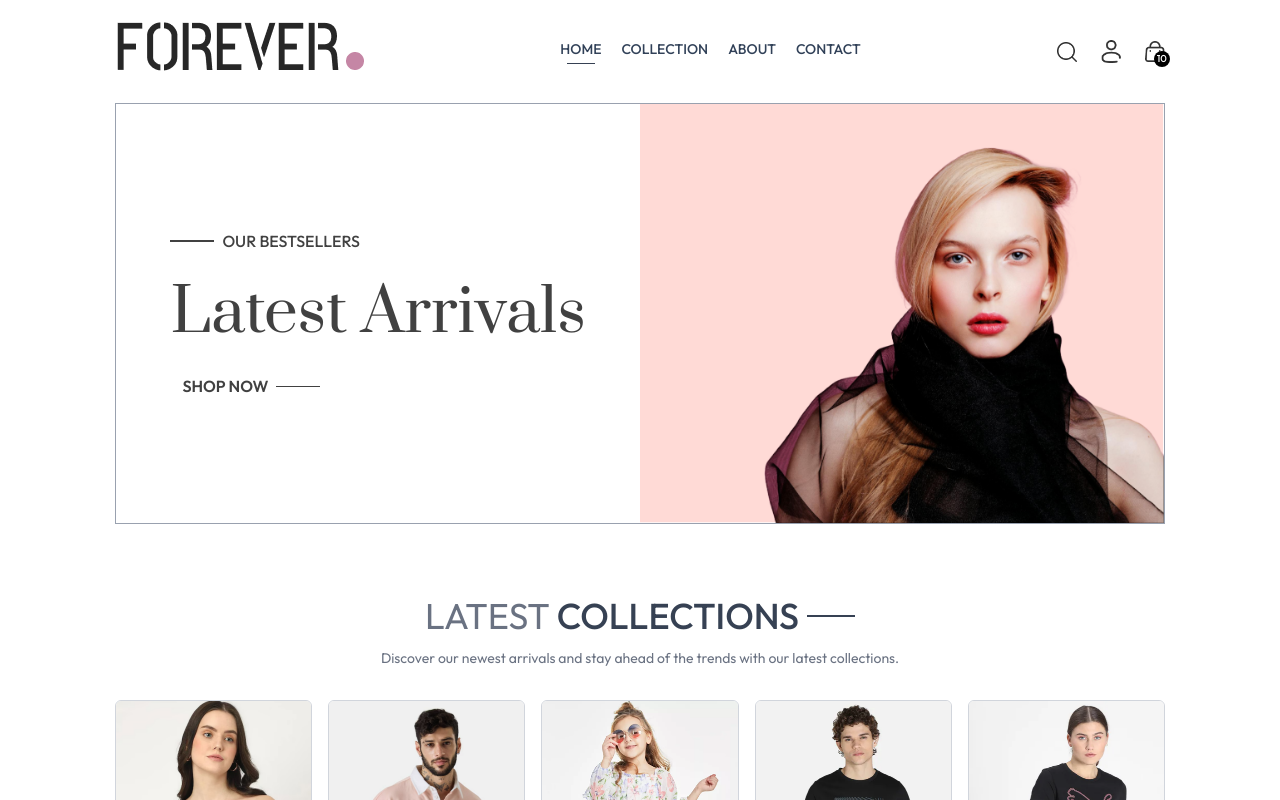
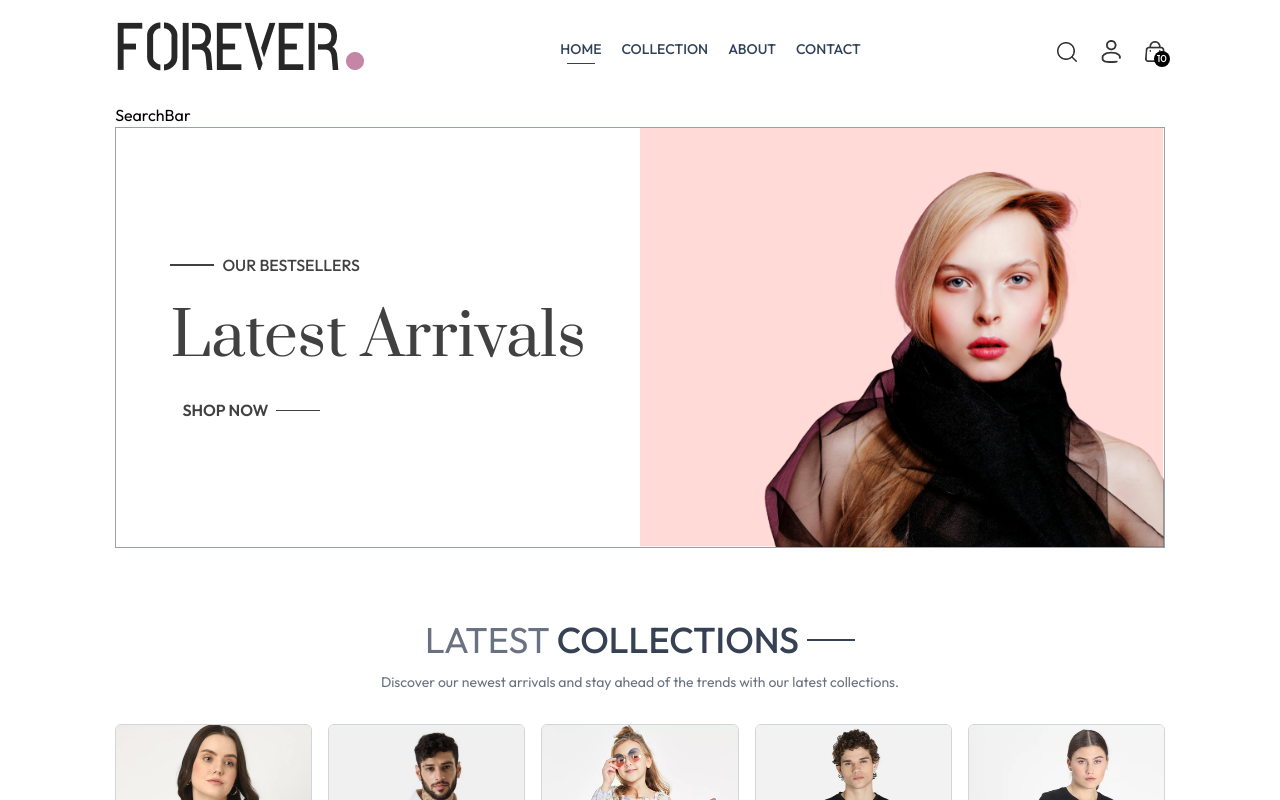
Before and after one commit to Niladrim14/E-commerce-App, a React (Vite) app in the folder frontend/: page / in a window 1280 px wide. Shown: the top 800 px of the page. Built offline with nearby package versions, Linux system fonts and the light colour scheme.

Commit message:
Searchbar

```diff
--- a/frontend/package.json
+++ b/frontend/package.json
@@ -23,11 +23,11 @@
     "@eslint/js": "^9.39.1",
     "@types/react": "^19.2.2",
     "@types/react-dom": "^19.2.2",
-    "@vitejs/plugin-react": "^5.1.0",
+    "@vitejs/plugin-react": "^4.3.0",
     "eslint": "^9.39.1",
     "eslint-plugin-react-hooks": "^7.0.1",
     "eslint-plugin-react-refresh": "^0.4.24",
     "globals": "^16.5.0",
-    "vite": "^7.2.2"
+    "vite": "^5.4.0"
   }
 }
--- a/frontend/src/App.jsx
+++ b/frontend/src/App.jsx
@@ -13,6 +13,7 @@ import Contact from './pages/Contact'
 import Navbar from './components/Navbar'
 import { Toaster } from 'react-hot-toast'
 import Footer from './components/Footer'
+import SearchBar from './components/SearchBar'
 
 
 const App = () => {
@@ -20,6 +21,7 @@ const App = () => {
     <div className='px-4 sm:px-[5vw] md:px-[7vw] lg:px-[9vw]'>
     <Toaster position="top-right" />
     <Navbar/>
+    <SearchBar/>
     <Routes>
       <Route path='/' element={<Home/>} />
       <Route path='/collection' element={<Collection/>} />
--- /dev/null
+++ b/frontend/src/components/SearchBar.jsx
@@ -0,0 +1,9 @@
+import React from 'react'
+
+const SearchBar = () => {
+  return (
+    <div>SearchBar</div>
+  )
+}
+
+export default SearchBar
```
Also changed, not shown: 1 other file (tests, documents, lock files or other folders).
